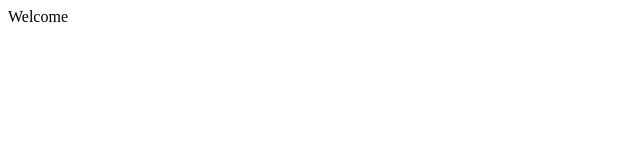
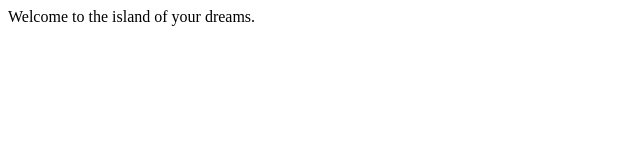
Before and after one commit to sexy19/welcome, a plain HTML site: page hello.html in a window 1280 px wide. Shown: the whole page, without its empty margins (0-640 px from the left). Drawn offline with Linux system fonts and the light colour scheme.

Commit message:
Update hello.html

```diff
--- a/hello.html
+++ b/hello.html
@@ -4,6 +4,6 @@
         <title>Welcome</title>
     </head>
     <body>
-        Welcome
+        Welcome to the island of your dreams.
     </body>
 </html>
```
